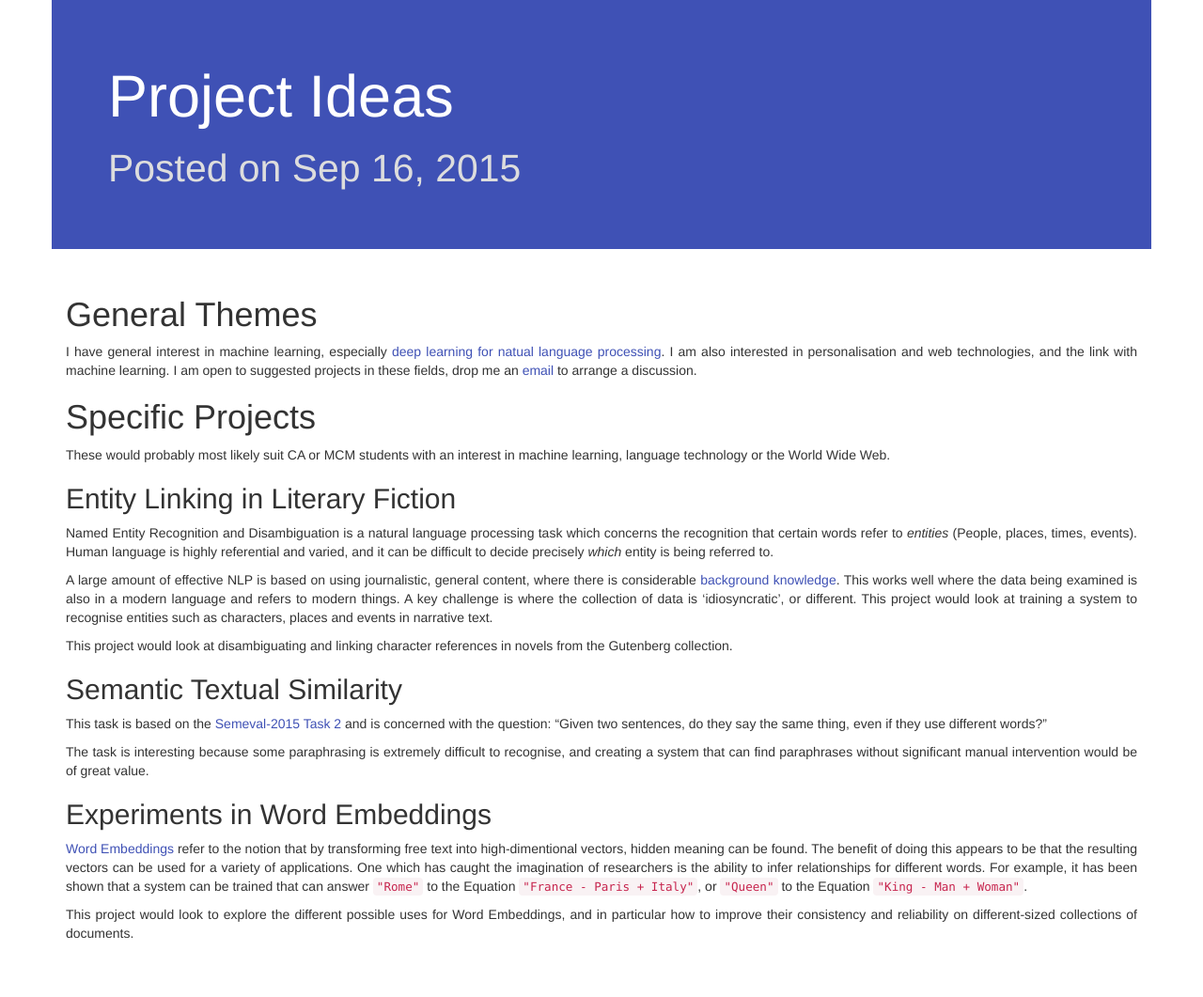
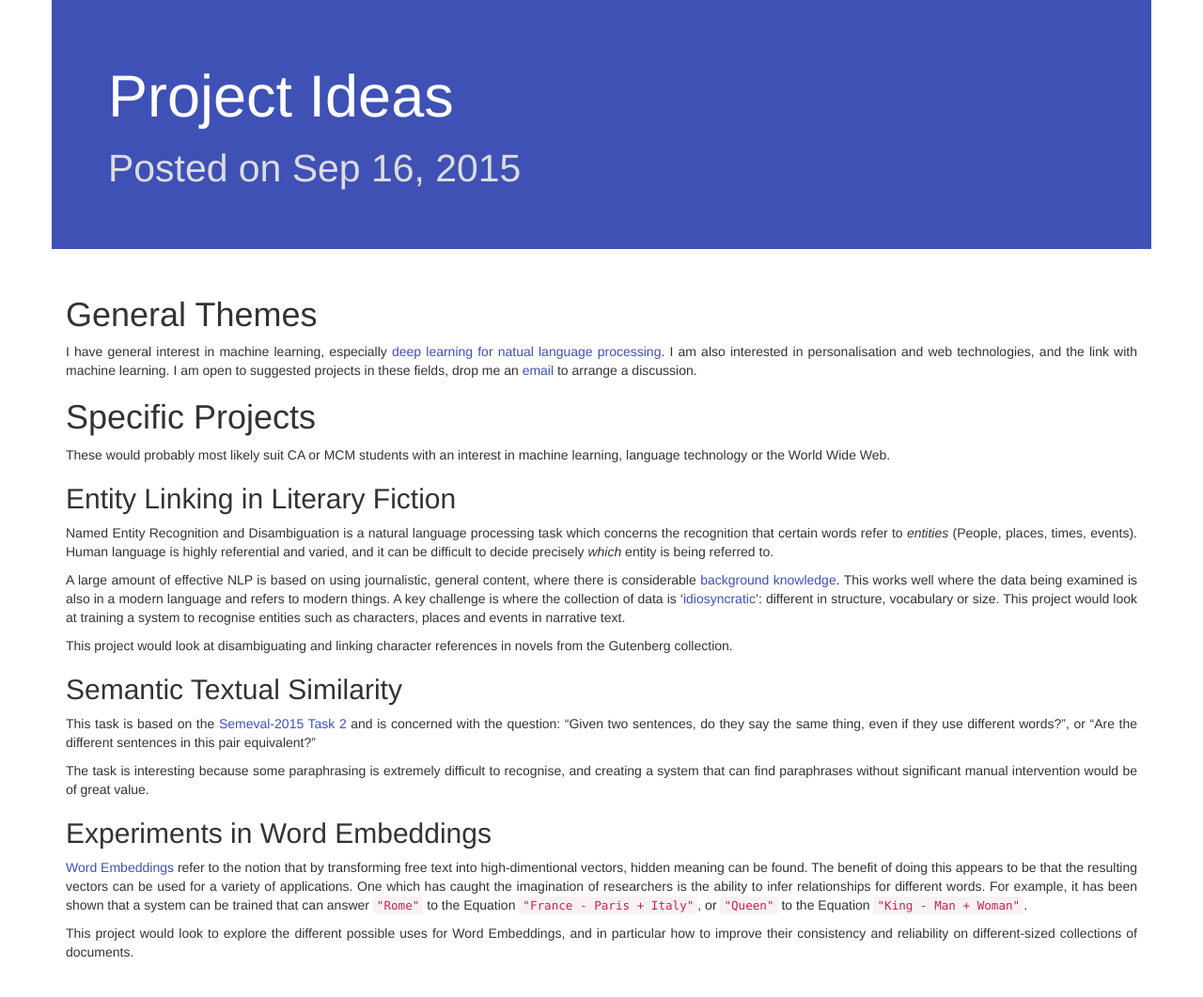
Before and after one commit to uberalex/uberalex.github.io, a Jekyll site: the page built from projects/index.md, in a window 1280 px wide. Shown: the whole page at 94% size. Built offline with Jekyll 4.4.1, drawn with Linux system fonts in a browser that asks for light colours; nearby versions of some CDN libraries; Markdown is read by kramdown in place of the engine named in the settings; before the commit the page ends 1013 px from its top, so only the background shows below that.

Commit message:
Supervision projects updated; fix footer

```diff
--- a/css/main.css
+++ b/css/main.css
@@ -4,6 +4,7 @@ div, header {
 
 body {
     text-align: justify;
+    padding-bottom: 2em;
 }
 
 #wrap{
--- a/projects/index.md
+++ b/projects/index.md
@@ -18,14 +18,14 @@ These would probably most likely suit CA or MCM students with an interest in mac
 
 Named Entity Recognition and Disambiguation is a natural language processing task which concerns the recognition that certain words refer to _entities_ (People, places, times, events). Human language is highly referential and varied, and it can be difficult to decide precisely _which_ entity is being referred to.
 
-A large amount of effective NLP is based on using journalistic, general content, where there is considerable [background knowledge](http://www.dlib.org/dlib/march06/crane/03crane.html). This works well where the data being examined is also in a modern language and refers to modern things. A key challenge is where the collection of data is 'idiosyncratic', or different. This project would look at training a system to recognise entities such as characters, places and events in narrative text.
+A large amount of effective NLP is based on using journalistic, general content, where there is considerable [background knowledge](http://www.dlib.org/dlib/march06/crane/03crane.html). This works well where the data being examined is also in a modern language and refers to modern things. A key challenge is where the collection of data is '[idiosyncratic](http://dl.acm.org/citation.cfm?id=2568013)': different in structure, vocabulary or size. This project would look at training a system to recognise entities such as characters, places and events in narrative text.
 
 This project would look at disambiguating and linking character references in novels from the Gutenberg collection.
 
 ## Semantic Textual Similarity
 
 This task is based on the [Semeval-2015 Task 2](http://alt.qcri.org/semeval2015/task2/) and is concerned with the question:
-     "Given two sentences, do they say the same thing, even if they use different words?"
+     "Given two sentences, do they say the same thing, even if they use different words?", or "Are the different sentences in this pair equivalent?"
 
 The task is interesting because some paraphrasing is extremely difficult to recognise, and creating a system that can find paraphrases without significant manual intervention would be of great value.
 
```
